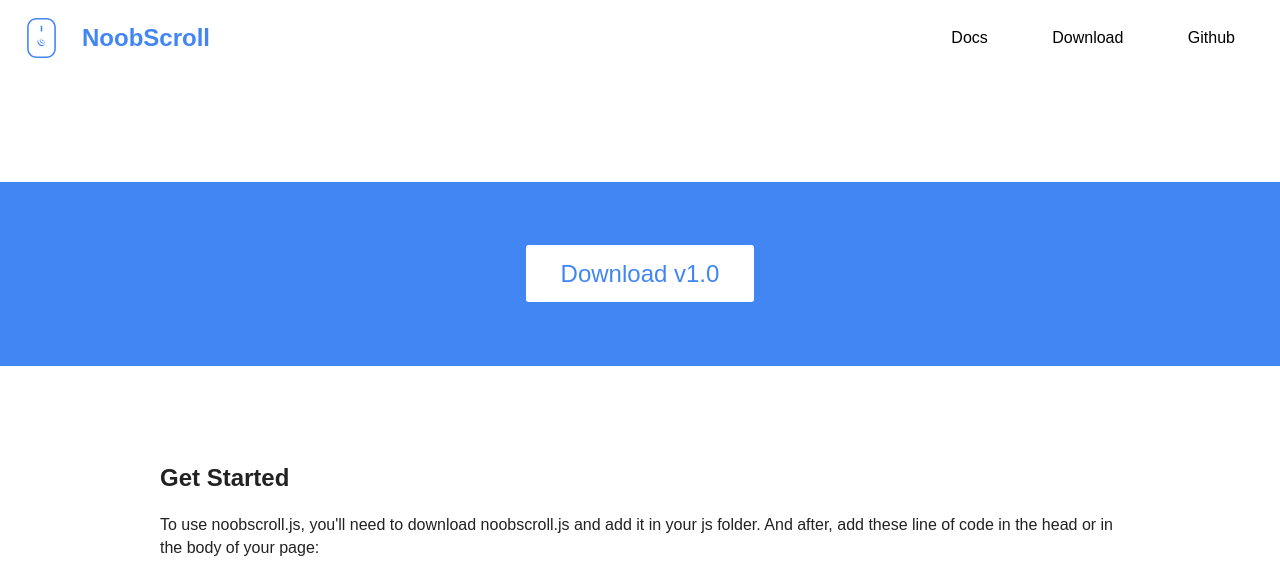
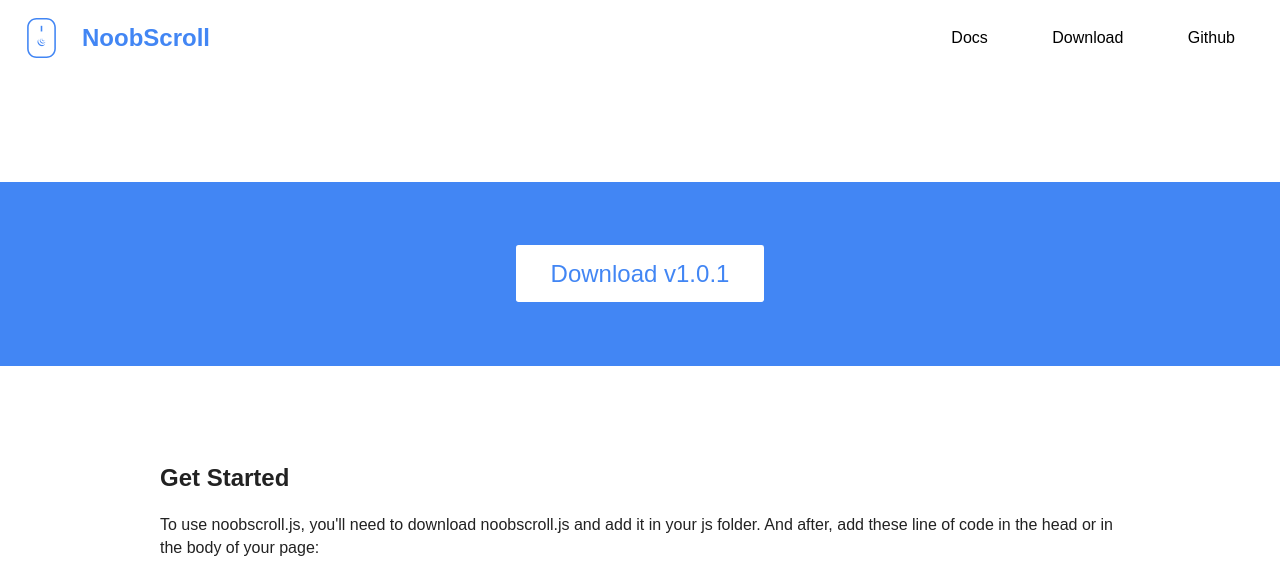
Before and after one commit to arguiot/NoobScroll, a Jekyll site: the page built from docs/index.html, in a window 1280 px wide and 900 px high, scrolled down 1172 px, cut to the strip 0-571 px from the top of the window. Built offline with Jekyll 4.4.1, drawn with Linux system fonts in a browser that asks for light colours; nearby versions of some CDN libraries.

Commit message:
Changed the version

```diff
--- a/docs/_config.yml
+++ b/docs/_config.yml
@@ -10,7 +10,7 @@ permalink:  pretty
 #baseurl:    ./
 
 # Custom variables
-version:    v1.0
+version:    v1.0.1
 cdn:        https://unpkg.com/noobscroll@latest/dist/noobscroll.min.js
 repo:       https://github.com/arguiot/NoobScroll
 download:   https://github.com/arguiot/NoobScroll/releases/download/v1.0.0/noobscroll.min.js
```
